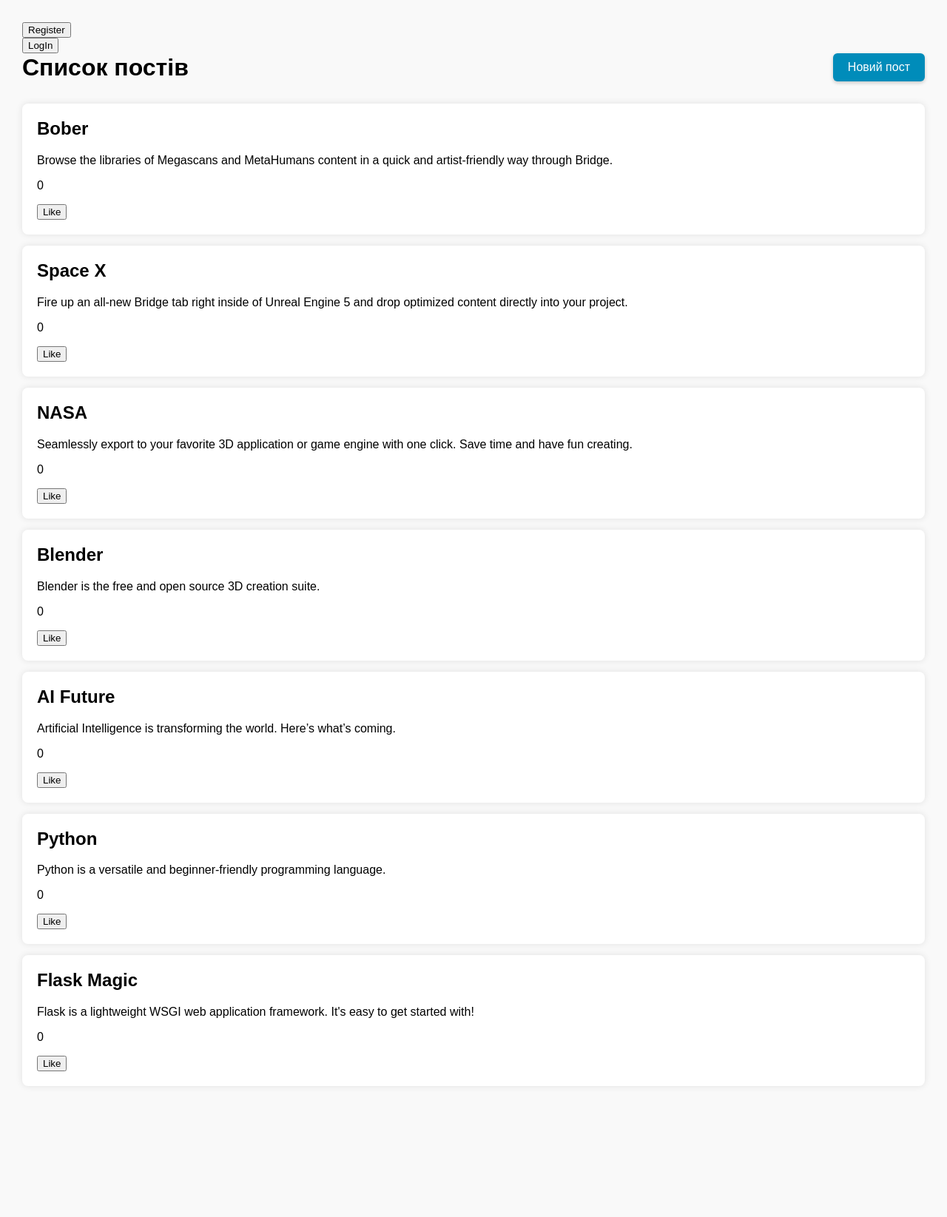
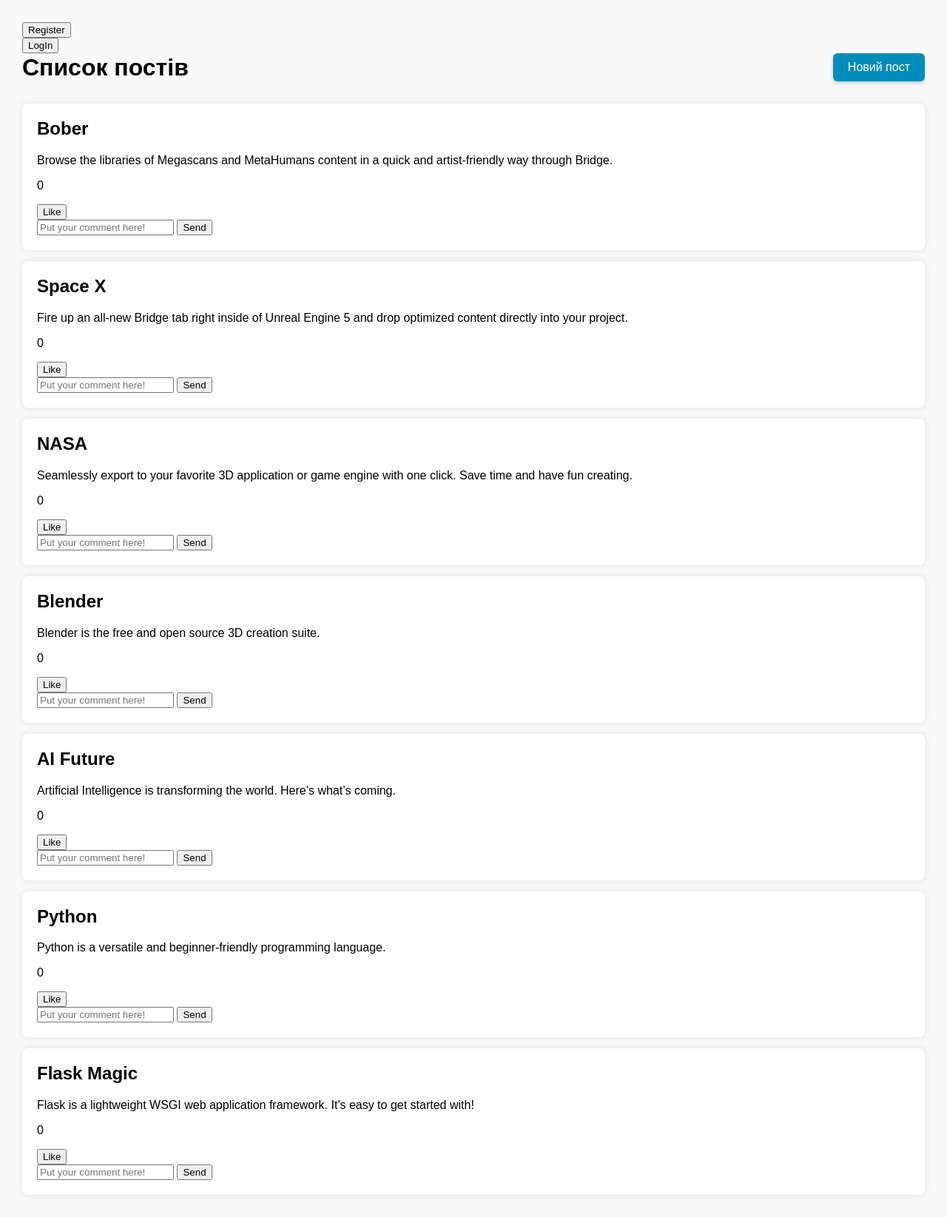
Before and after one commit to denielbreid777/blokpost, a Flask app: page / in a window 1280 px wide. Shown: the whole page at 74% size. Before the commit the page ends 1448 px from the top, so only its background shows below. Run offline with Flask 3, Linux system fonts and the light colour scheme.

Commit message:
Comments made on main

```diff
--- a/main.py
+++ b/main.py
@@ -6,21 +6,21 @@ app = Flask(__name__)
 
 
 class Post:
-    def __init__(self, title, description, author):
+    def __init__(self, title, description, author, comment=[]):
         self.title = title
         self.description = description
         self.author = author
         self.likes = 0
-
+        self.comment = comment
 
 posts_list = [
-    Post("Bober", "Browse the libraries of Megascans and MetaHumans content in a quick and artist-friendly way through Bridge.", ""),
-    Post("Space X", "Fire up an all-new Bridge tab right inside of Unreal Engine 5 and drop optimized content directly into your project.", ""),
-    Post("NASA", "Seamlessly export to your favorite 3D application or game engine with one click. Save time and have fun creating.", ""),
-    Post("Blender", "Blender is the free and open source 3D creation suite.", ""),
-    Post("AI Future", "Artificial Intelligence is transforming the world. Here’s what’s coming.", ""),
-    Post("Python", "Python is a versatile and beginner-friendly programming language.", ""),
-    Post("Flask Magic", "Flask is a lightweight WSGI web application framework. It's easy to get started with!", ""),
+    Post("Bober", "Browse the libraries of Megascans and MetaHumans content in a quick and artist-friendly way through Bridge.", "", []),
+    Post("Space X", "Fire up an all-new Bridge tab right inside of Unreal Engine 5 and drop optimized content directly into your project.", "", []),
+    Post("NASA", "Seamlessly export to your favorite 3D application or game engine with one click. Save time and have fun creating.", "", []),
+    Post("Blender", "Blender is the free and open source 3D creation suite.", "", []),
+    Post("AI Future", "Artificial Intelligence is transforming the world. Here’s what’s coming.", "", []),
+    Post("Python", "Python is a versatile and beginner-friendly programming language.", "", []),
+    Post("Flask Magic", "Flask is a lightweight WSGI web application framework. It's easy to get started with!", "", []),
 ]
 
 
@@ -68,7 +68,7 @@ def auth():
     user_status = request.args.get("user_status", None)
 
     if user_status == "active":
-        return render_template("account.html", name=request.cookies.get("user_name"), password=request.cookies.get("password"))
+        return render_template("acount.html", name=request.cookies.get("user_name"), password=request.cookies.get("password"))
 
 
     if user_name and user_pass:
@@ -81,9 +81,13 @@ def auth():
 
 
 
-@app.route("/reg", methods=["POST"])
+
+@app.route("/reg", methods=["GET","POST"])
 def reg():
     msg = request.args.get("msg", None)
+
+    if request.method == "GET":
+        return render_template("reg.html", msg=msg)
 
 
     new_user_name = request.form.get("name")
@@ -102,10 +106,17 @@ def reg():
                 response.set_cookie("password", new_user_pass)
                 return response
 
-    return render_template("reg.html", msg=msg)
 
 
+@app.route("/comment")
+def comment():
+    title = request.args.get("title")
+    comment = request.args.get("comment")
 
+    for post in posts_list:
+        if post.title == title:
+            post.comment.append(comment)
+    return redirect(url_for("home"))
 
 
 
--- a/templates/index.html
+++ b/templates/index.html
@@ -56,7 +56,7 @@
 <body>
 
     {%if not user%}
-        <form action="/reg" method="post">
+        <form action="/reg" method="get">
             <button type="submit">Register</button>
         </form>
     {%endif%}
@@ -96,6 +96,17 @@
                     <input type="hidden" name="name" value="{{post.title}}">
                     <button type="submit">Like</button>
                 </form>
+
+                <form action="/comment">
+                    <input type="hidden" name="title" value="{{post.title}}">
+                    <input type="text" name="comment" placeholder="Put your comment here!">
+                    <button type="submit">Send</button>
+                </form>
+
+                {%for comment in post.comment%}
+                    {{comment}}<br>
+                {%endfor%}
+
             </div>
         {% else %}
             <p>Немає постів для відображення.</p>
```
